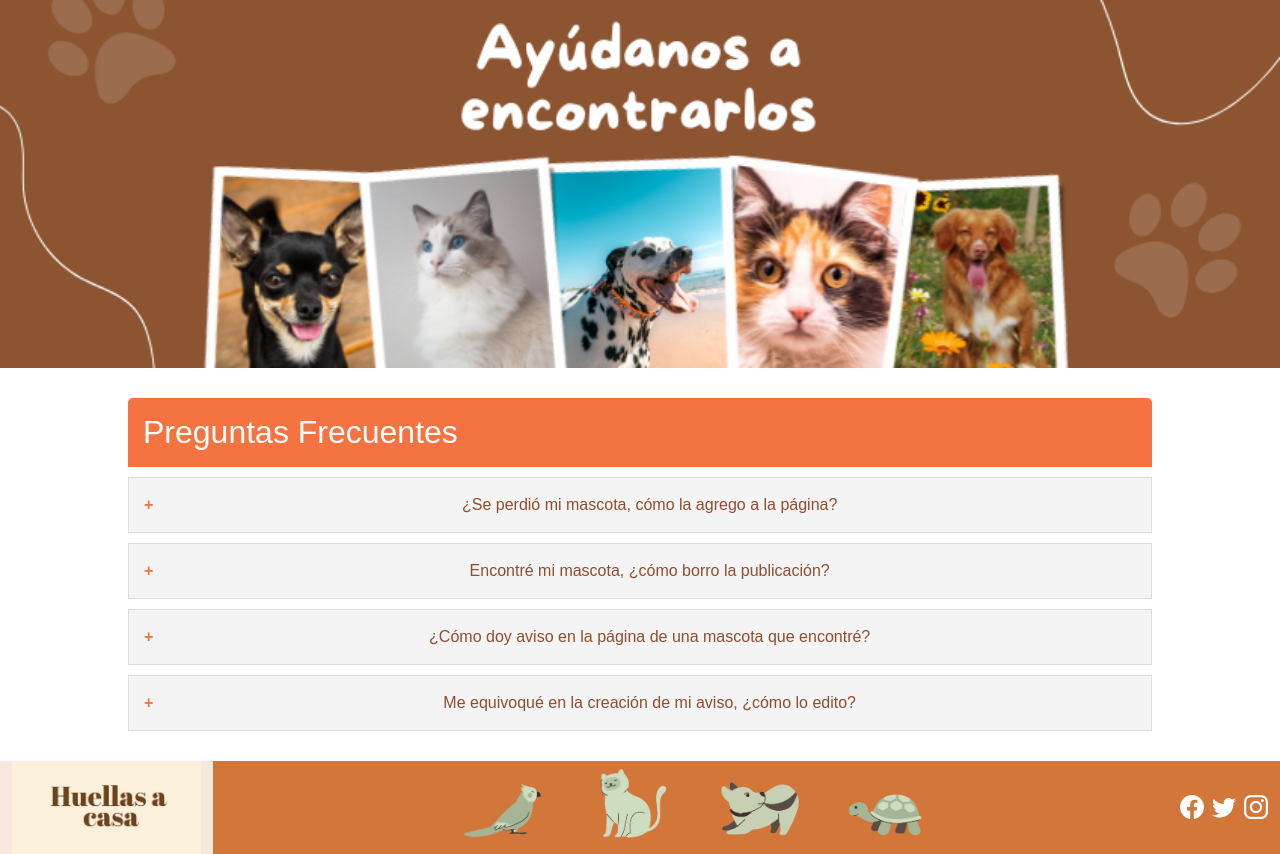
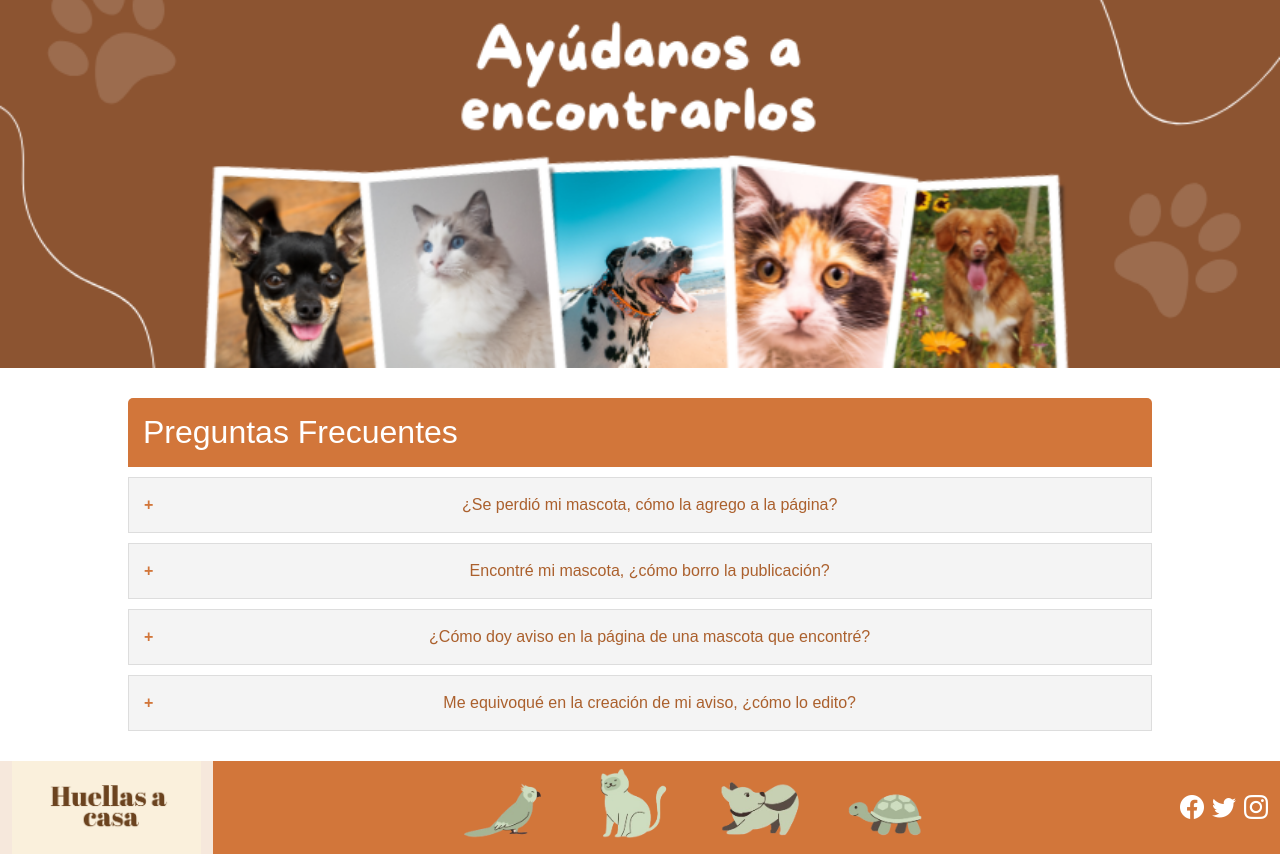
Before and after one commit to f3d3to/trabajo_practico-ids, a Flask app: page /preguntasFrecuentes in a window 1280 px wide. Shown: the part 166-1020 px from the top of the page. Run offline with Flask 3, Linux system fonts and the light colour scheme; some web fonts are replaced.

Commit message:
Cambio paleta de colores

```diff
--- a/frontend/static/css/style-preguntas-frecuentes.css
+++ b/frontend/static/css/style-preguntas-frecuentes.css
@@ -24,7 +24,7 @@
 }
 
 .faq h2 {
-    background-color: #F47340;
+    background-color: #D2763A;
     color: #fff;
     padding: 15px;
     text-align: justify;
@@ -46,14 +46,14 @@
 
 .question-header h3 {
     flex-grow: 1;
-    color: #914D2D;
+    color: #ab602d;
     font-size: 16px;
     margin: 0;
 }
 
 .question-header .icon {
     font-weight: bold;
-    color: #F47340;
+    color: #D2763A;
     margin-right: 10px;
     transition: transform 0.3s;
 }
```
